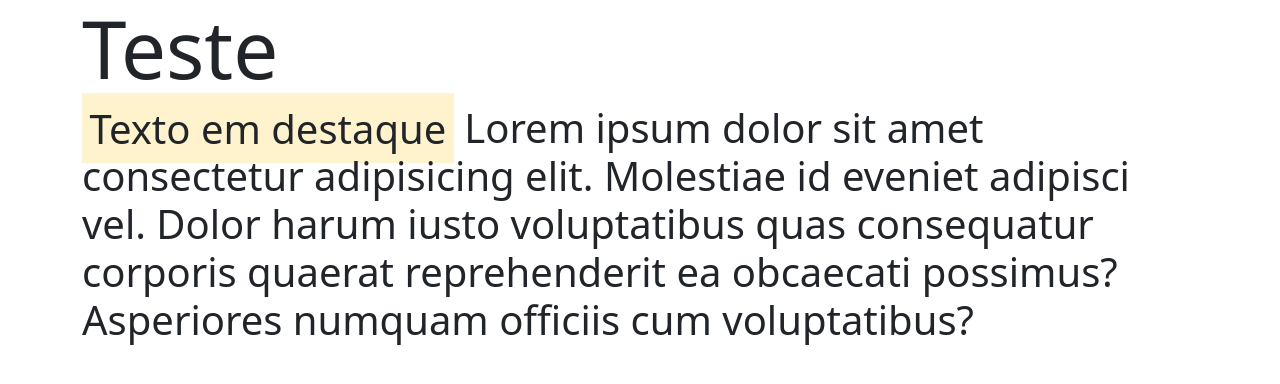
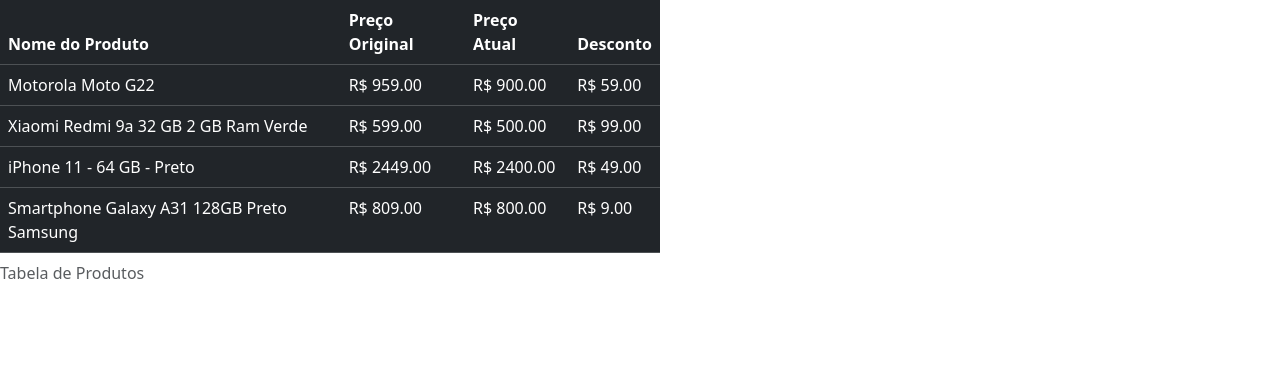
Before and after one commit to rafaareis/Modulo-12-Bootstrap-Basico, a plain HTML site: page index.html in a window 1280 px wide. Drawn offline with nearby package versions, Linux system fonts and the light colour scheme.

Commit message:
Commit 19052023-1250: Aula 4

```diff
--- a/index.html
+++ b/index.html
@@ -5,14 +5,21 @@
     <meta http-equiv="X-UA-Compatible" content="IE=edge">
     <meta name="viewport" content="width=device-width, initial-scale=1.0">
     <link rel="stylesheet" href="https://cdn.jsdelivr.net/npm/bootstrap@5.3.0-alpha3/dist/css/bootstrap.min.css">
+    <link rel="stylesheet" href="main.css">
     <title>Document</title>
 </head>
 <body>
-    <div class="container">
-        <h1 class="display-1">Teste</h1>
-        <p class="display-6">
-            <mark>Texto em destaque</mark> Lorem ipsum dolor sit amet consectetur adipisicing elit. Molestiae id eveniet adipisci vel. Dolor harum iusto voluptatibus quas consequatur corporis quaerat reprehenderit ea obcaecati possimus? Asperiores numquam officiis cum voluptatibus?
-        </p>
-    </div>
+    <table class="table table-dark">
+        <caption>Tabela de Produtos</caption>
+        <thead>
+            <th>Nome do Produto</th>
+            <th>Preço Original</th>
+            <th>Preço Atual</th>
+            <th>Desconto</th>
+        </thead>
+        <tbody>
+        </tbody>
+    </table>
+    <script src="table.js"></script>
 </body>
 </html>
--- /dev/null
+++ b/main.css
@@ -0,0 +1,3 @@
+table {
+    max-width: 660px;
+}
--- /dev/null
+++ b/table.js
@@ -0,0 +1,43 @@
+tableProductsObj = [
+    {
+        id: 1,
+        productName: 'Motorola Moto G22',
+        originalPrice: 'R$ 959.00',
+        currentPrice: 'R$ 900.00',
+        discount: 'R$ 59.00'
+    },
+    {
+        id: 2,
+        productName: 'Xiaomi Redmi 9a 32 GB 2 GB Ram Verde',
+        originalPrice: 'R$ 599.00',
+        currentPrice: 'R$ 500.00',
+        discount: 'R$ 99.00'
+    },
+    {
+        id: 3,
+        productName: 'iPhone 11 - 64 GB - Preto',
+        originalPrice: 'R$ 2449.00',
+        currentPrice: 'R$ 2400.00',
+        discount: 'R$ 49.00'
+    },
+    {
+        id: 4,
+        productName: 'Smartphone Galaxy A31 128GB Preto Samsung',
+        originalPrice: 'R$ 809.00',
+        currentPrice: 'R$ 800.00',
+        discount: 'R$  9.00'
+    },
+]
+
+const products = tableProductsObj.map(function(product) {
+    return `
+            <tr>
+                <td>${product.productName}</td>
+                <td>${product.originalPrice}</td>
+                <td>${product.currentPrice}</td>
+                <td>${product.discount}</td>
+            </tr>
+            `;
+})
+
+document.querySelector('tbody').innerHTML = products.join("");
```
